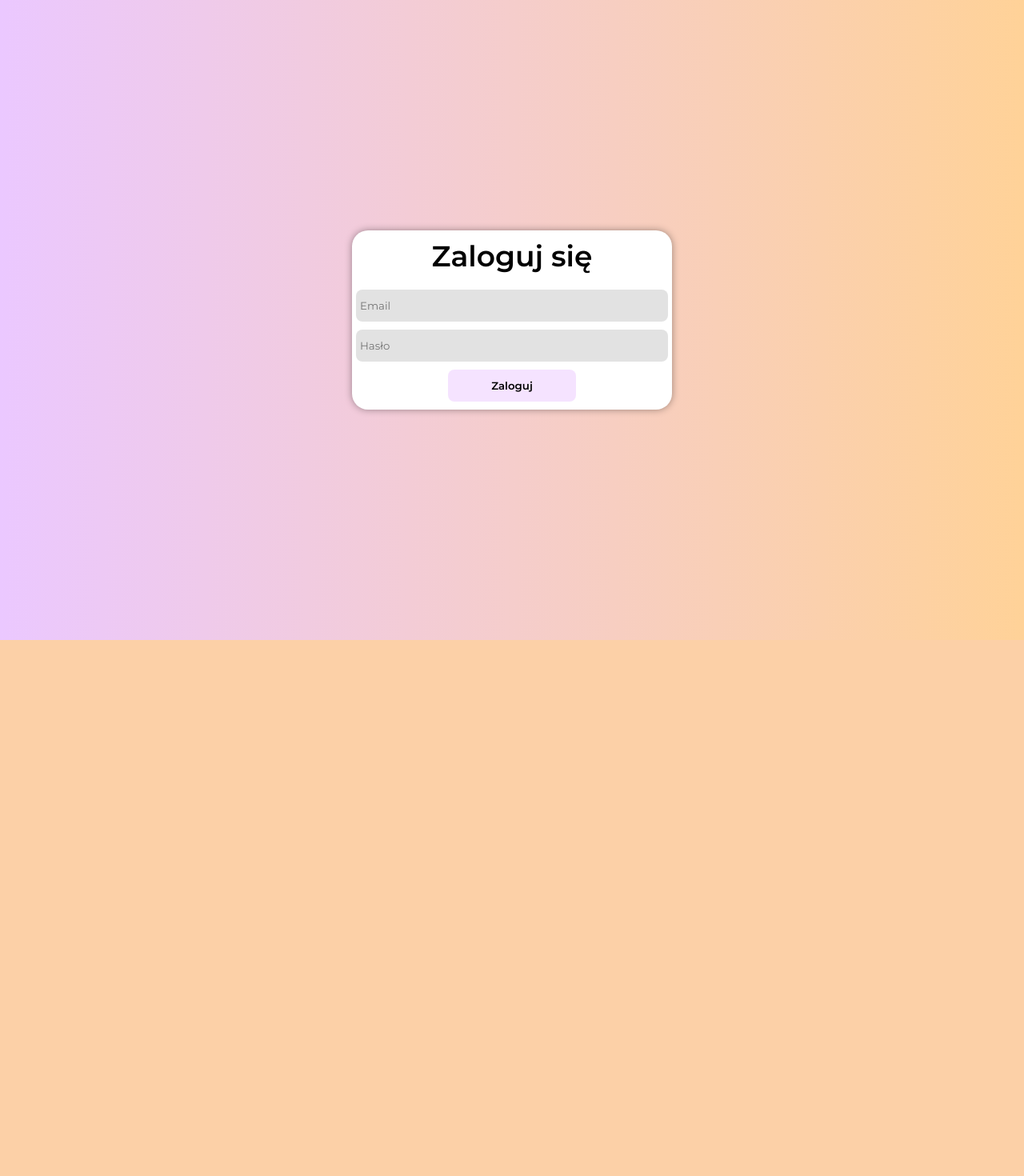
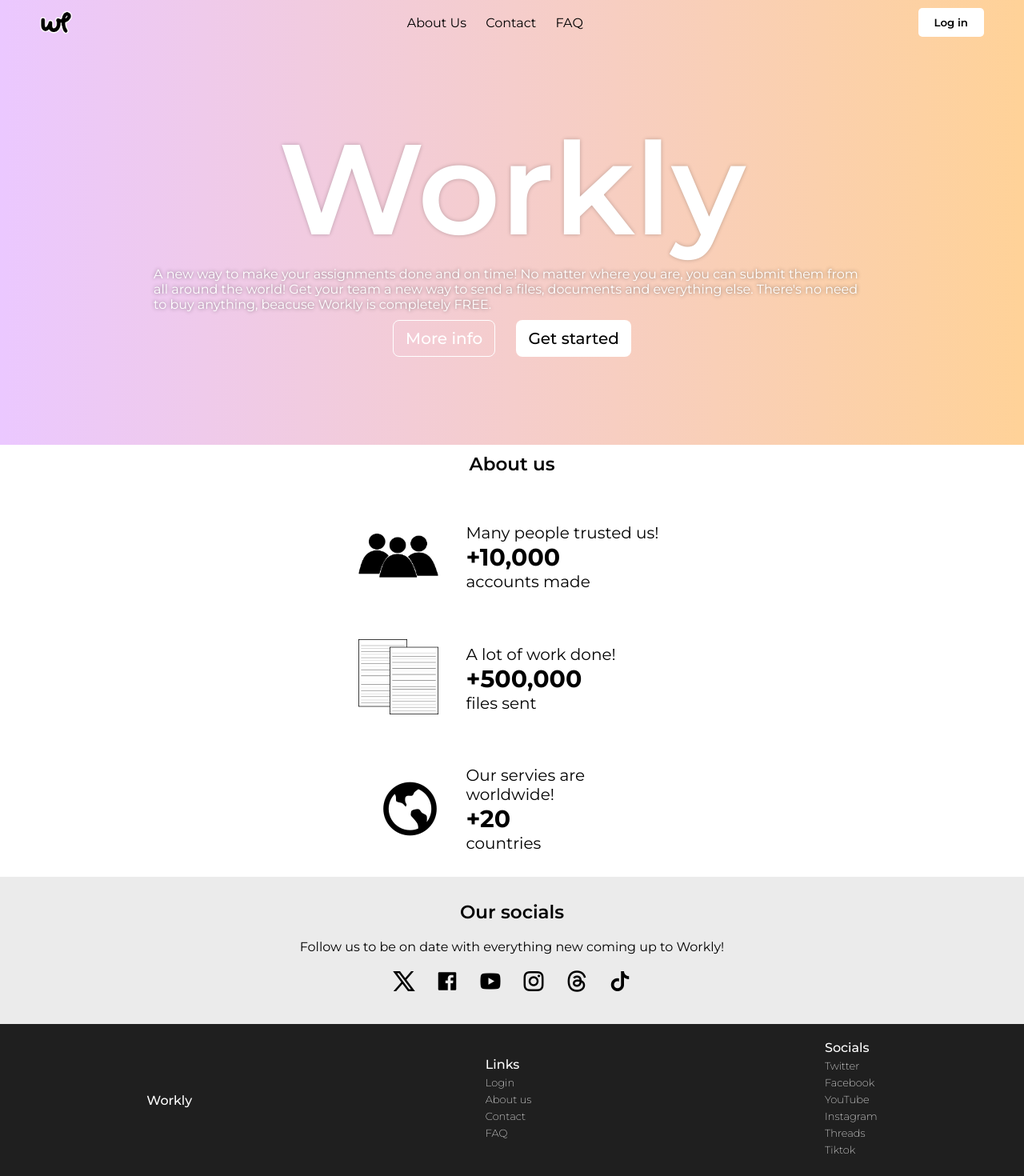
Before and after one commit to kryszczynnnnn/workly, a PHP site: page / in a window 1280 px wide. Shown: the whole page at 80% size. Before the commit the page ends 800 px from the top, so only its background shows below. Run offline with PHP 8.4, Linux system fonts and the light colour scheme.

Commit message:
Main Changes

```diff
--- a/index.html
+++ b/index.html
@@ -1,20 +1,99 @@
 <!DOCTYPE html>
-<html lang="pl">
-<head>
-    <meta charset="UTF-8">
-    <meta name="viewport" content="width=device-width, initial-scale=1.0">
-    <link rel="icon" type="image/x-icon" href="/WhiteOutlineLOGO.png">
-    <link rel="stylesheet" href="style.css">
-    <title>Workly - Login</title>
+<html lang="en">
+    <head>
+        <meta charset="UTF-8">
+        <meta name="viewport" content="width=device-width, initial-scale=1.0">
+        <link rel="icon" type="image/x-icon" href="/WhiteOutlineLOGO.png">
+        <link rel="stylesheet" href="style-index.css">
+        <link rel="stylesheet" href="https://cdnjs.cloudflare.com/ajax/libs/remixicon/4.2.0/remixicon.css" integrity="sha512-OQDNdI5rpnZ0BRhhJc+btbbtnxaj+LdQFeh0V9/igiEPDiWE2fG+ZsXl0JEH+bjXKPJ3zcXqNyP4/F/NegVdZg==" crossorigin="anonymous" referrerpolicy="no-referrer">
+        <title>Workly - Dashboard</title>
 </head>
 <body>
+    <div class="nav-bar">
+        <img src="WhiteOutlineLOGO.png">
+        <ul>
+            <li><a href="#">About Us</a></li>
+            <li><a href="#">Contact</a></li>
+            <li><a href="#">FAQ</a></li>
+        </ul>
+        <button onclick="login()">Log in</button>
+    </div>
     <div class="container">
-        <span>Zaloguj się</span>
-        <form>
-            <input type="text" name="email" placeholder="Email" class="input-box">
-            <input type="password" name="password" placeholder="Hasło" class="input-box">
-            <input type="submit" value="Zaloguj" class="submit-btn">
-        </form>
+        <span class="logo">Workly</span>
+        <span class="desc">A new way to make your assignments done and on time! No matter where you are, you can submit them from all around the world! Get your team a new way to send a files, documents and everything else. There's no need to buy anything, beacuse Workly is completely FREE.</span>
+        <div class="buttons">
+            <button class="more-info">More info</button>
+            <button class="login" onclick="login()">Get started</button>
+        </div>
     </div>
+    <div class="about">
+        <span class="about-text">About us</span>
+        <div class="block">
+            <div class="left">
+                <img src="members-icon.png">
+            </div>
+            <div class="right">
+                <span>Many people trusted us!</span>
+                <span id="amount">+10,000</span>
+                <span>accounts made</span>
+            </div>
+        </div>
+        <div class="block">
+            <div class="left">
+                <img src="dosc.png">
+            </div>
+            <div class="right">
+                <span>A lot of work done!</span>
+                <span id="amount">+500,000</span>
+                <span>files sent</span>
+            </div>
+        </div>
+        <div class="block">
+            <div class="left">
+                <i class="ri-earth-line"></i>
+            </div>
+            <div class="right">
+                <span>Our servies are worldwide!</span>
+                <span id="amount">+20</span>
+                <span>countries</span>
+            </div>
+        </div>
+    </div>
+    <div class="socials">
+        <span class="socials-text">Our socials</span>
+        <span>Follow us to be on date with everything new coming up to Workly!</span>
+        <ul>
+            <li><a href="#"><i class="ri-twitter-x-line"></i></a></li>
+            <li><a href="#"><i class="ri-facebook-box-fill"></i></a></li>
+            <li><a href="#"><i class="ri-youtube-fill"></i></a></li>
+            <li><a href="#"><i class="ri-instagram-line"></i></a></li>
+            <li><a href="#"><i class="ri-threads-line"></i></a></li>
+            <li><a href="#"><i class="ri-tiktok-fill"></i></a></li>
+        </ul>
+    </div>
+    <div class="footer">
+        <span class="footer-title">Workly</span>
+        <div class="map">
+            <span>Links</span>
+            <ul>
+                <li><a href="#">Login</a></li>
+                <li><a href="#">About us</a></li>
+                <li><a href="#">Contact</a></li>
+                <li><a href="#">FAQ</a></li>
+            </ul>
+        </div>
+        <div class="socials-footer">
+            <span>Socials</span>
+            <ul>
+                <li><a href="#">Twitter</a></li>
+                <li><a href="#">Facebook</a></li>
+                <li><a href="#">YouTube</a></li>
+                <li><a href="#">Instagram</a></li>
+                <li><a href="#">Threads</a></li>
+                <li><a href="#">Tiktok</a></li>
+            </ul>
+        </div>
+    </div>
+    <script src="index.js"></script>
 </body>
 </html>
--- /dev/null
+++ b/index.js
@@ -0,0 +1,3 @@
+function login() {
+    window.location.href = "login.html"
+}
--- a/style-course.css
+++ b/style-course.css
@@ -106,6 +106,8 @@ body {
 
 .course-container {
     display: flex;
+    justify-content: flex-start;
+    gap: 300px;
     flex-direction: row;
     height: 500px;
     margin: 30px 20px 0px 20px;
@@ -117,7 +119,7 @@ body {
     flex-direction: column;
     background-color: #ffffff;
     border-radius: 20px;
-    width: 20%;
+    width: 10%;
     height: 100%;
     margin: 0px 5px;
     box-shadow: 0px 0px 5px #0000004f;
@@ -171,7 +173,7 @@ body {
 }
 
 .course-container .assignments {
-    width: 80%;
+    width: 50%;
     border-radius: 20px;
     height: 100%;
     background-color: rgb(255, 255, 255);
--- /dev/null
+++ b/style-index.css
@@ -0,0 +1,281 @@
+@import url('https://fonts.googleapis.com/css2?family=Montserrat:ital,wght@0,100..900;1,100..900&family=Poppins:ital,wght@0,100;0,200;0,300;0,400;0,500;0,600;0,700;0,800;0,900;1,100;1,200;1,300;1,400;1,500;1,600;1,700;1,800;1,900&family=Varela+Round&display=swap');
+
+* {
+    padding: 0px;
+    margin: 0px;
+    font-family: "Montserrat";
+}
+
+body {
+    background-color: #000;
+    background: linear-gradient(to right, #ebc8ff, #ffd298);
+    height: 100vh;
+}
+
+
+.nav-bar {
+    display: flex;
+    justify-content: space-between;
+    align-items: center;
+    margin: auto 50px;
+}
+
+.nav-bar img {
+    width: 40px;
+}
+
+.nav-bar ul li {
+    position: relative;
+    display: inline;
+    margin: 0px 10px;
+    transition: all 0.3s ease;
+}
+
+.nav-bar ul li::after {
+    position: absolute;
+    content: "";
+    left: 0px;
+    top: 18px;
+    width: 0px;
+    height: 1px;
+    background-color: #000;
+    transition: all 0.3s ease;
+}
+
+.nav-bar ul li:hover::after {
+    width: 100%;
+}
+
+.nav-bar ul li a {
+    text-decoration: none;
+    color: #000;
+}
+
+.nav-bar button {
+    padding: 10px 20px;
+    background-color: white;
+    border: none;
+    border-radius: 5px;
+    font-weight: 600;
+    margin: 10px 0px;
+    cursor: pointer;
+    transition: all 0.3s ease;
+}
+
+.nav-bar button:hover {
+    background-color: #e4e4e4;
+}
+
+.container {
+    display: flex;
+    flex-direction: column;
+    justify-content: flex-end;
+    align-items: center;
+    color: #fff;
+    height: 400px;
+    margin-bottom: 100px;
+}
+
+.container .logo {
+    display: block;
+    font-size: 160px;
+    font-weight: 600;
+    text-shadow: 0px 0px 5px #0000003b;
+}
+
+.container .desc {
+    width: 70%;
+    text-shadow: 0px 0px 5px #0000007e;
+}
+
+.container .buttons {
+    display: flex;
+    flex-direction: row;
+    justify-content: space-evenly;
+    margin: 10px 0px;
+    width: 350px;
+}
+
+.container .buttons .more-info {
+    border: 1px solid #fff;
+    background-color: transparent;
+    color: #fff;
+    font-size: 20px;
+    font-weight: 500;
+    padding: 10px 15px;
+    border-radius: 8px;
+    transition: all 0.3s ease;
+    cursor: pointer;
+}
+
+.container .buttons .more-info:hover {
+    background-color: #ffffff;
+    color: #000;
+}
+
+.container .buttons .login {
+    border: none;
+    background-color: #fff;
+    padding: 10px 15px;
+    font-size: 20px;
+    font-weight: 500;
+    border-radius: 8px;
+    cursor: pointer;
+    transition: all 0.3s ease;
+}
+
+.container .buttons .login:hover {
+    background-color: #dddddd;
+}
+
+.about {
+    margin-top: 50px;
+    display: flex;
+    flex-direction: column;
+    justify-content: center;
+    align-items: center;
+    background-color: #fff;
+}
+
+.about .about-text {
+    margin: 10px 0px 30px 0px;
+    font-weight: 600;
+    font-size: 23px;
+}
+
+.about .block {
+    display: flex;
+    justify-content: center;
+    align-items: center;
+    margin: 30px auto;
+}
+
+.about .block .left img {
+    width: 100px;
+    margin-right: 30px;
+}
+
+.about .block .left i {
+    display: inline-block;
+    font-size: 80px;
+    width: 130px;
+    text-align: center;
+}
+
+.about .block .right {
+    display: flex;
+    flex-direction: column;
+    justify-content: center;
+    margin: 0px 5px;
+    font-size: 20px;
+    width: 245px;
+}
+
+.about .block .right #amount {
+    font-weight: 700;
+    font-size: 30px;
+}
+
+
+.socials {
+    display: flex;
+    justify-content: center;
+    align-items: center;
+    flex-direction: column;
+    background-color: #ebebeb;
+    padding: 20px 0px;
+}
+
+.socials .socials-text {
+    margin: 10px 0px 20px 0px;
+    font-weight: 600;
+    font-size: 23px;
+}
+
+.socials ul {
+    display: flex;
+    justify-content: center;
+    align-items: center;
+    margin: 10px auto;
+}
+
+.socials ul li {
+    list-style-type: none;
+    margin: 5px;
+}
+
+.socials ul li a {
+    text-decoration: none;
+    color: #000;
+    font-size: 30px;
+    border-radius: 8px;
+    padding: 2px 7px;
+    transition: all 0.3s ease;
+}
+
+.socials ul li:hover a {
+    background-color: #adadad;
+}
+
+.footer {
+    display: flex;
+    justify-content: space-around;
+    align-items: center;
+    padding: 20px 0px;
+    background-color: #1f1f1f;
+}
+
+.footer .footer-title {
+    color: #fff;
+    font-weight: 500;
+}
+
+.footer .map span {
+    color: #fff;
+    font-weight: 500;
+}
+
+.footer .map ul {
+    list-style-type: none;
+    font-size: 13px;
+    font-weight: 200;
+}
+
+.footer .map ul li {
+    margin: 5px 0px;
+}
+
+.footer .map ul li a {
+    cursor: pointer;
+    text-decoration: none;
+    color: #fff;
+}
+
+.footer .map ul li:hover a {
+    text-decoration: underline;
+}
+
+.socials-footer span{
+    color: #fff;
+    font-weight: 500;
+}
+
+.socials-footer ul {
+    list-style-type: none;
+    font-size: 13px;
+    font-weight: 200;
+}
+
+.socials-footer ul li {
+    margin: 5px 0px;
+}
+
+.socials-footer ul li a {
+    cursor: pointer;
+    text-decoration: none;
+    color: #fff;
+}
+
+.socials-footer ul li:hover a {
+    text-decoration: underline;
+}
--- a/style.css
+++ /dev/null
@@ -1,71 +0,0 @@
-@import url('https://fonts.googleapis.com/css2?family=Montserrat:ital,wght@0,100..900;1,100..900&family=Poppins:ital,wght@0,100;0,200;0,300;0,400;0,500;0,600;0,700;0,800;0,900;1,100;1,200;1,300;1,400;1,500;1,600;1,700;1,800;1,900&family=Varela+Round&display=swap');
-
-* {
-    padding: 0px;
-    margin: 0px;
-    font-family: "Montserrat";
-}
-
-body {
-    display: flex;
-    justify-content: center;
-    align-items: center;
-    background-color: #000;
-    background: linear-gradient(to right, #ebc8ff, #ffd298);
-    height: 100vh;
-}
-
-.container {
-    display: flex;
-    flex-direction: column;
-    justify-content: center;
-    align-items: center;
-    background-color: #fff;
-    width: 400px;
-    border-radius: 20px;
-    box-shadow: 0px 0px 10px #0000005e;
-}
-
-.container span {
-    font-size: 36px;
-    font-weight: 600;
-    margin: 10px
-}
-
-.container form {
-    display: flex;
-    flex-direction: column;
-    justify-content: center;
-    align-items: center;
-    width: 100%;
-    margin: 5px 0px;
-}
-
-.container form .input-box {
-    background-color: #e2e2e2;
-    border: none;
-    border-radius: 8px;
-    height: 30px;
-    padding: 5px 5px;
-    margin: 5px 0px;
-    width: 95%;
-    outline: none;
-}
-
-.container form .submit-btn {
-    width: 40%;
-    height: 40px;
-    margin: 5px;
-    border: none;
-    border-radius: 8px;
-    font-weight: 600;
-    background-color: #ebc8ff80;
-    cursor: pointer;
-    transition: all 0.3s ease;
-}
-
-.container form .submit-btn:hover {
-    background-color: #ebc8ff;
-    scale: 1.05;
-    box-shadow: 0px 0px 10px #ebc8ff;
-}
```
Also changed, not shown: course.html (+1 -10 lines), dashboard.html (+15 -13 lines), login.html (added, +29 -0 lines), style-dashboard.css (+18 -13 lines), style-login.css (added, +105 -0 lines), dosc.png (added), members-icon.png (added).
